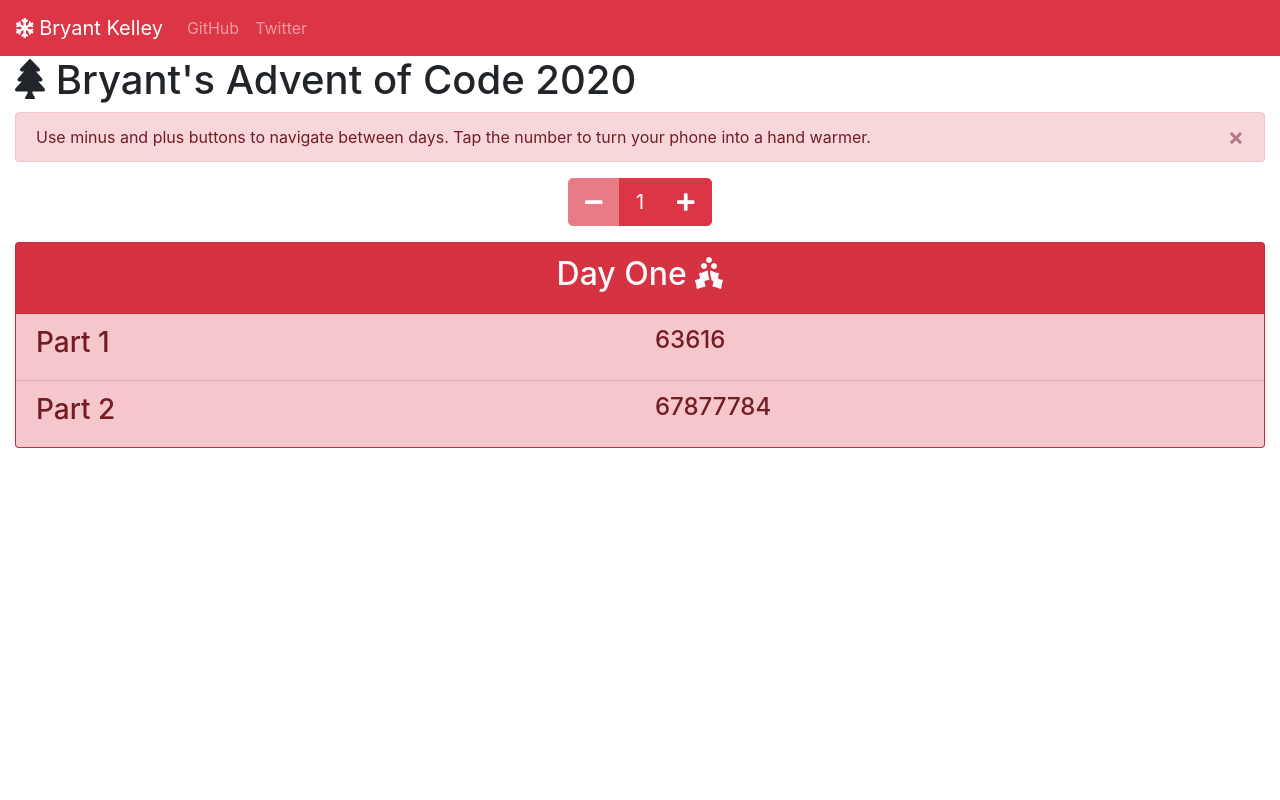
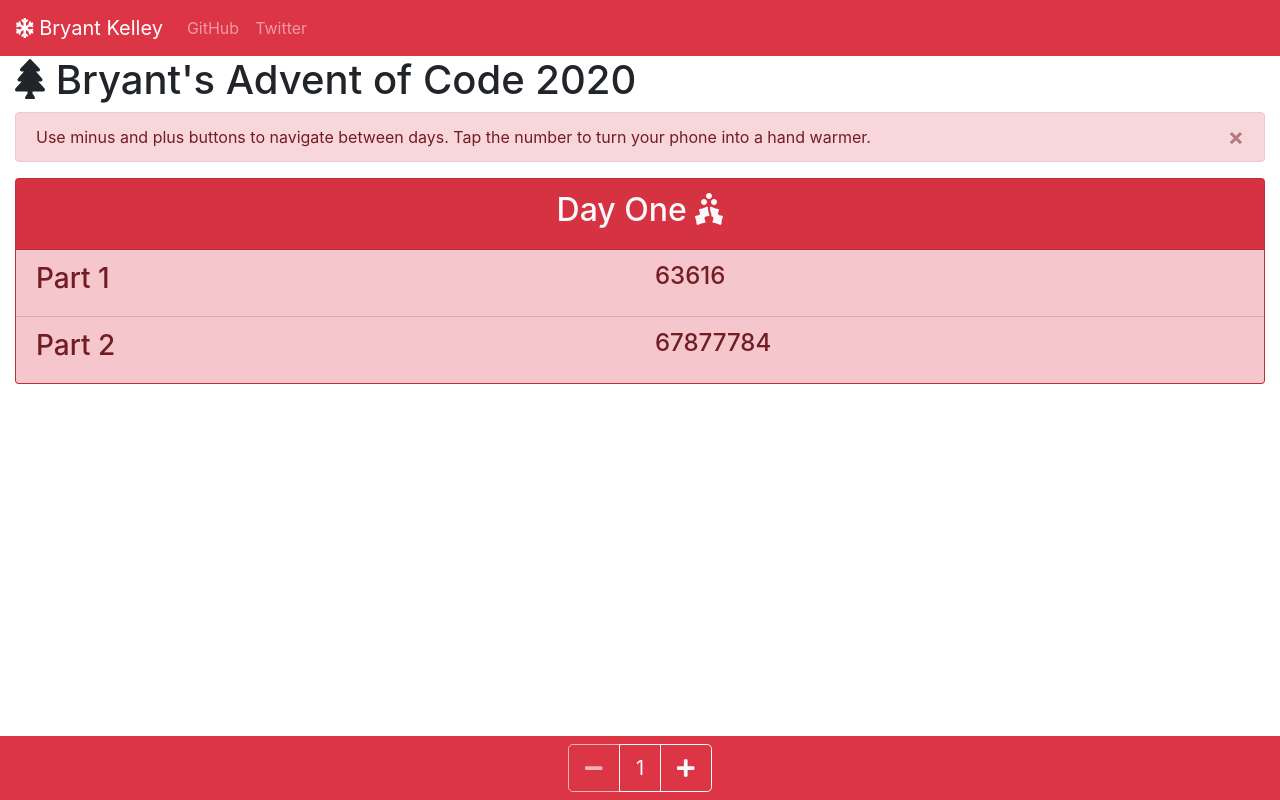
Before and after one commit to bryantkelley/aoc-2020, a React (Create React App) app: page / in a window 1280 px wide. Built offline with nearby package versions, Linux system fonts and the light colour scheme.

Commit message:
Control button moved to fixed footer

```diff
--- a/src/App.css
+++ b/src/App.css
@@ -1,3 +1,7 @@
 .App {
   text-align: center;
 }
+
+.fixed-bottom-padding {
+  margin-bottom: 4rem;
+}
--- a/src/App.js
+++ b/src/App.js
@@ -1,5 +1,6 @@
 import React, { useState } from 'react';
-import { Button, ButtonGroup, CardColumns, Col, Container, Nav, Navbar, Row } from 'react-bootstrap';
+import { Button, ButtonGroup, CardColumns, Container, Nav, Navbar } from 'react-bootstrap';
+import './App.css';
 import { FontAwesomeIcon } from '@fortawesome/react-fontawesome';
 import { faSnowflake, faMinus, faPlus } from '@fortawesome/free-solid-svg-icons';
 import Home from './home';
@@ -78,35 +79,8 @@ function App() {
           </Nav>
         </Navbar.Collapse>
       </Navbar>
-      <Container fluid>
+      <Container fluid className="fixed-bottom-padding">
         <Home />
-        <Row className="text-center pb-3">
-          <Col>
-            <ButtonGroup size="lg">
-              <Button
-                variant="danger"
-                disabled={all || day === 0}
-                onClick={() => setDay(day - 1)}
-              >
-                <FontAwesomeIcon icon={faMinus} />
-              </Button>
-              <Button
-                variant={'danger'}
-                active={all}
-                onClick={() => setAll(!all)}
-              >
-                {all ? 'All' : day + 1}
-              </Button>
-              <Button
-                variant="danger"
-                disabled={all || day === days.length - 1}
-                onClick={() => setDay(day + 1)}
-              >
-                <FontAwesomeIcon icon={faPlus} />
-              </Button>
-            </ButtonGroup>
-          </Col>
-        </Row>
         {!all && days[day].component}
         {all && (
           <CardColumns>
@@ -118,6 +92,31 @@ function App() {
           </CardColumns>
         )}
       </Container>
+      <Navbar bg="danger" variant="dark" fixed="bottom">
+        <ButtonGroup size="lg" className="ml-auto mr-auto">
+          <Button
+            variant="outline-light"
+            disabled={all || day === 0}
+            onClick={() => setDay(day - 1)}
+          >
+            <FontAwesomeIcon icon={faMinus} />
+          </Button>
+          <Button
+            variant={'outline-light'}
+            active={all}
+            onClick={() => setAll(!all)}
+          >
+            {all ? 'All' : day + 1}
+          </Button>
+          <Button
+            variant="outline-light"
+            disabled={all || day === days.length - 1}
+            onClick={() => setDay(day + 1)}
+          >
+            <FontAwesomeIcon icon={faPlus} />
+          </Button>
+        </ButtonGroup>
+      </Navbar>
     </div>
   );
 }
```
